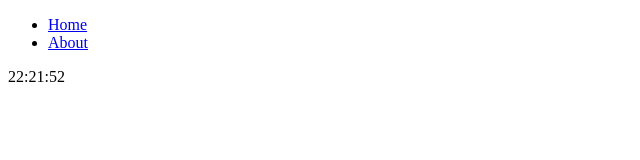
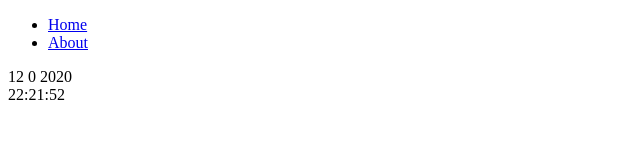
Before and after one commit to lostinthesourc3/untitled, a React (Create React App) app: page / in a window 1280 px wide. Shown: the top 160 px of the page, without its empty margins (0-640 px from the left). Built offline with nearby package versions, Linux system fonts and the light colour scheme; no server answers.

Commit message:
date + time

```diff
--- a/src/containers/Home.js
+++ b/src/containers/Home.js
@@ -3,36 +3,45 @@ import React from 'react'
 class Home extends React.Component{
     state = {
         time: "00:00:00",
+        date: null
     }
 
     getTime = () => {
         const addZero = n => n < 10 ? "0" +  n : n
+        let d = new Date()
 
-        setInterval(() => {
-            let date = new Date()
-            let hour = addZero(date.getHours())
-            let min = addZero(date.getMinutes())
-            let sec = addZero(date.getSeconds())
-            let time = `${hour}:${min}:${sec}`
+        let day = d.getDate()
+        let month = d.getMonth()
+        let year = d.getFullYear()
 
-            this.setState({
-                time: time
-            })
-        }, 1000)
+        let hour = addZero(d.getHours())
+        let min = addZero(d.getMinutes())
+        let sec = addZero(d.getSeconds())
+
+        let time = `${hour}:${min}:${sec}`
+        let date = `${day} ${month} ${year}`
+
+
+        this.setState({
+            time: time,
+            date: date
+        })
     }
 
     componentDidMount(){
-        this.loadInterval = setInterval(
-            this.getTime, 1000
-        )
+        this.getTime()
+        this.interval = setInterval(this.getTime, 1000);
     }
 
     render(){
-        // console.log("TIME:", this.state)
+        // console.log("TIME:", this.state.time)
+        // console.log("DATE:", this.state.date)
 
         return(
             <div>
                 <div className={this.state.time === "00:00:00" ? "time blink" : "time"}>
+                    {this.state.date}
+                    <br/>
                     {this.state.time}
                 </div>
             </div>
```
